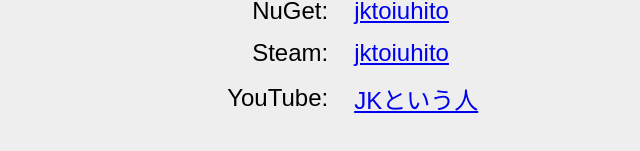
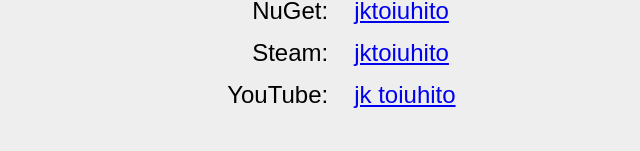
Before and after one commit to jktoiuhito/jktoiuhito.github.io, a plain HTML site: page index.html in a window 1280 px wide. Shown: the part 549-700 px from the top of the page, without its empty margins (319-959 px from the left). Drawn offline with Linux system fonts and the light colour scheme.

Commit message:
Update index.html

```diff
--- a/index.html
+++ b/index.html
@@ -53,6 +53,6 @@
 </tr>
 <tr>
 	<td class="left">YouTube</td>
-	<td class="right"><a href="https://www.youtube.com/channel/UCaovWH9bKi3cUgOGdHRN7Vg" lang="ja-jp">JKという人</a></td>
+	<td class="right"><a href="https://www.youtube.com/channel/UCaovWH9bKi3cUgOGdHRN7Vg">jk toiuhito</a></td>
 </tr>
 </table></body></html>
```
